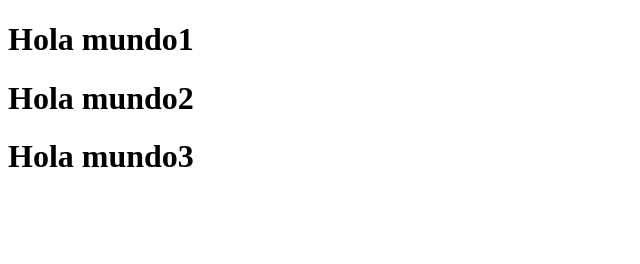
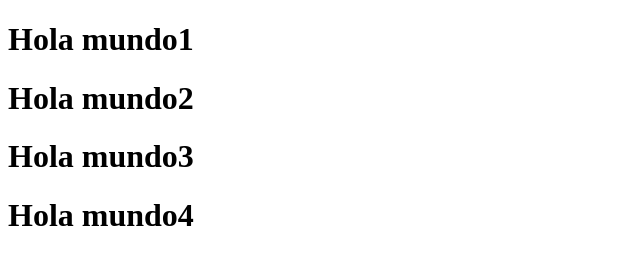
Before and after one commit to MiltonUrgiles/prueba-funcionamiento, a plain HTML site: page index.html in a window 1280 px wide. Shown: the whole page, without its empty margins (0-640 px from the left). Drawn offline with Linux system fonts and the light colour scheme.

Commit message:
Commit Hola mundo 4

```diff
--- a/index.html
+++ b/index.html
@@ -9,5 +9,6 @@
     <h1>Hola mundo1</h1>
     <h1>Hola mundo2</h1>
     <h1>Hola mundo3</h1>
+    <h1>Hola mundo4</h1>
 </body>
 </html>
```
